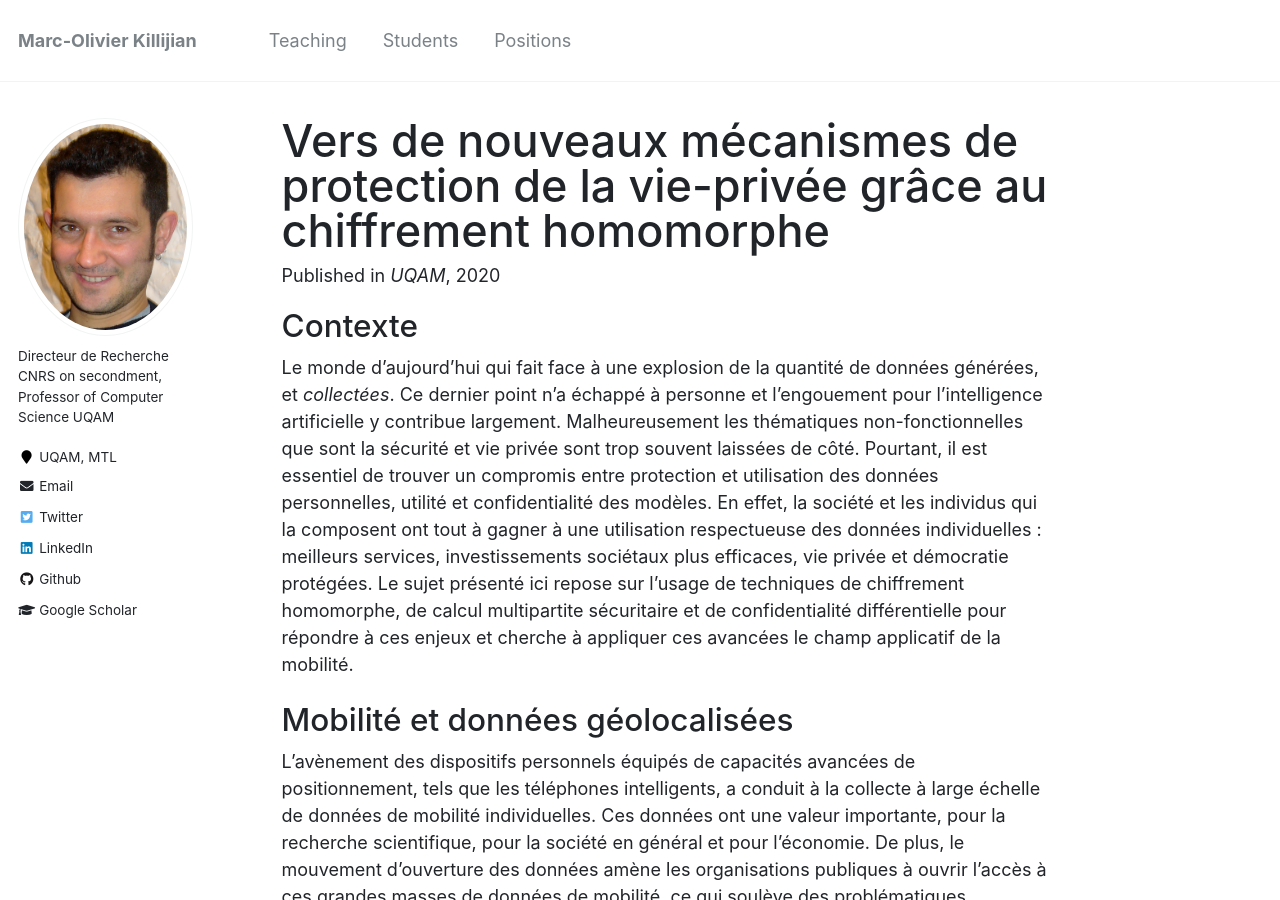
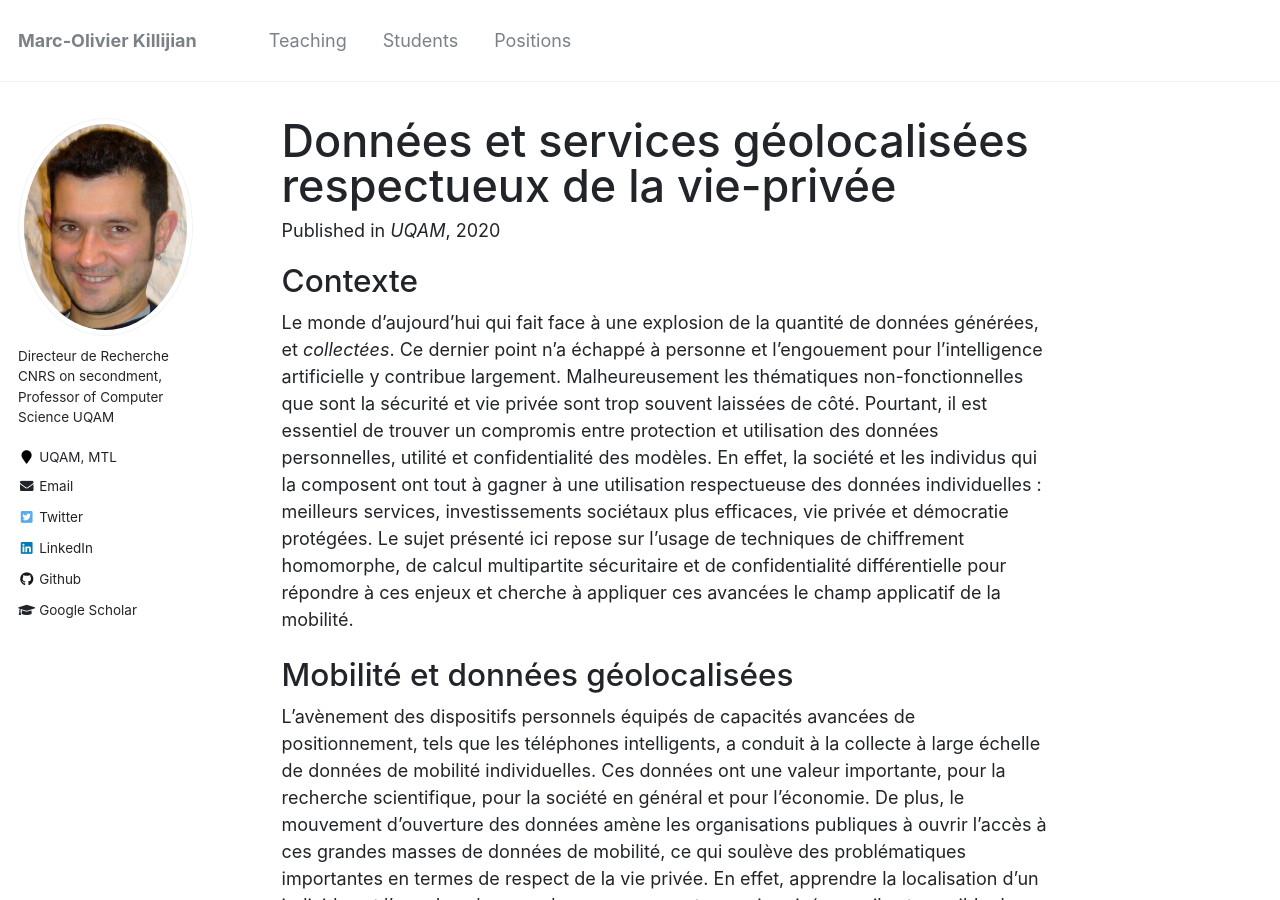
Before and after one commit to Kirija/kirija.github.io, a Jekyll site: the page built from _positions/2020-msc-2.md, in a window 1280 px wide and 900 px high. Built offline with Jekyll 4.4.1, drawn with Linux system fonts in a browser that asks for light colours.

Commit message:
MSC-FHE-Mobility new title

```diff
--- a/_positions/2020-msc-2.md
+++ b/_positions/2020-msc-2.md
@@ -1,5 +1,5 @@
 ---
-title: "Vers de nouveaux mécanismes de protection de la vie-privée grâce au chiffrement homomorphe"
+title: "Données et services géolocalisées respectueux de la vie-privée "
 collection: positions
 type: "Maitrise"
 venue: "UQAM"
```
